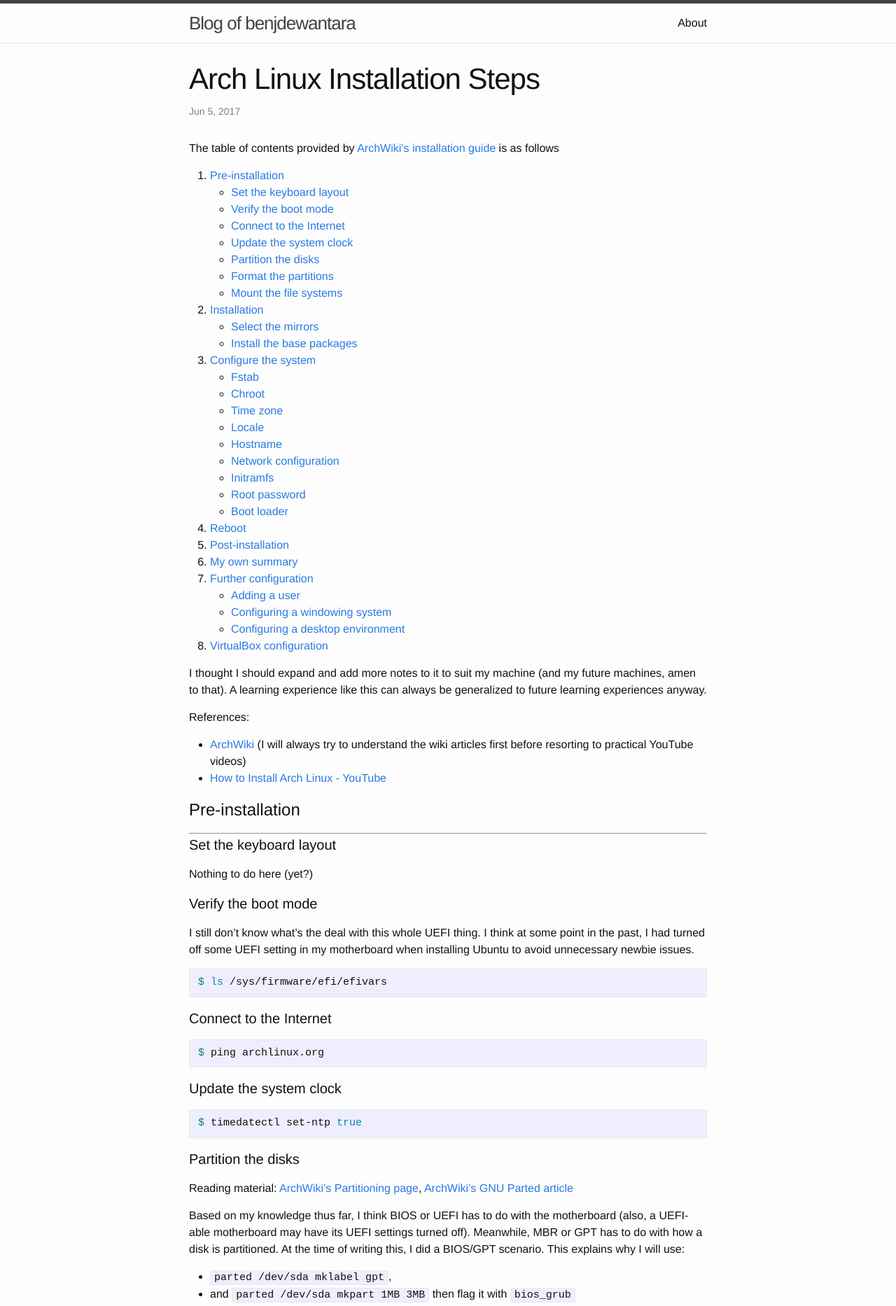
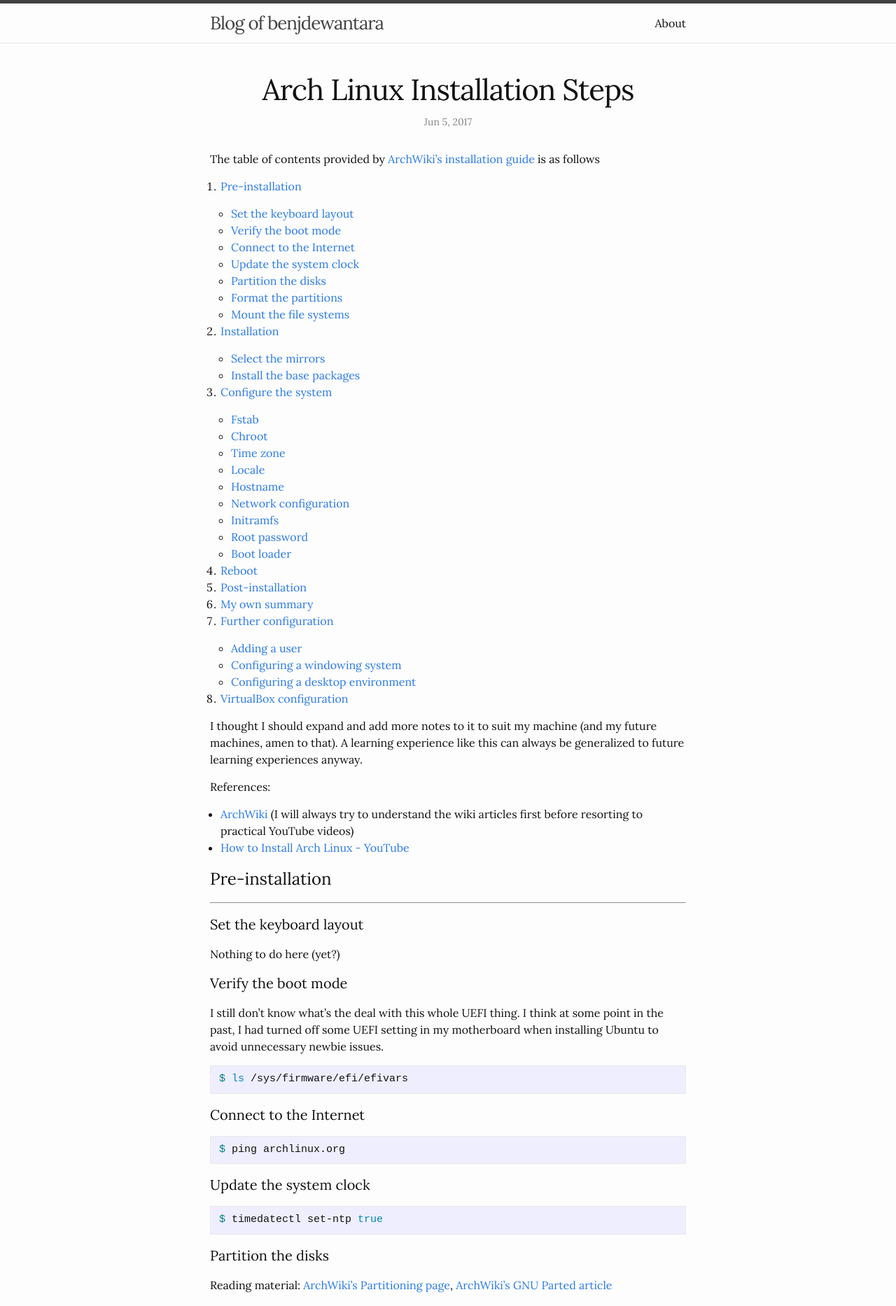
Before and after one commit to benjdewantara/benjdewantara.github.io, a Jekyll site: the page built from _posts/2017-06-05-arch-linux-installation-steps.md, in a window 1280 px wide. Shown: the top 1866 px of the page at 70% size. Built offline with Jekyll 4.4.1, drawn with Linux system fonts in a browser that asks for light colours; comment, search, counter and statistics services are not loaded; some of the changed text lies outside the part shown.

Commit message:
Edit styling: Lora font, shadowy div box and table

```diff
--- a/_sass/_base.scss
+++ b/_sass/_base.scss
@@ -3,7 +3,7 @@
  */
 body, h1, h2, h3, h4, h5, h6,
 p, blockquote, pre, hr,
-dl, dd, ol, ul, figure {
+dl, dd, ol, ul, figure, table {
     margin: 0;
     padding: 0;
 }
@@ -32,11 +32,11 @@
  */
 h1, h2, h3, h4, h5, h6,
 p, blockquote, pre,
-ul, ol, dl, figure,
+ul, ol, dl, figure, table,
 %vertical-rhythm {
+    margin-top: $spacing-unit / 2;
     margin-bottom: $spacing-unit / 2;
 }
-
 
 
 /**
@@ -66,7 +66,7 @@
  * Lists
  */
 ul, ol {
-    margin-left: $spacing-unit;
+    margin-left: $spacing-unit / 2;
 }
 
 li {
--- a/_sass/_layout.scss
+++ b/_sass/_layout.scss
@@ -187,6 +187,7 @@
 .post-meta {
     font-size: $small-font-size;
     color: $grey-color;
+    text-align: center;
 }
 
 .post-link {
@@ -207,6 +208,7 @@
     font-size: 42px;
     letter-spacing: -1px;
     line-height: 1;
+    text-align: center;
 
     @include media-query($on-laptop) {
         font-size: 36px;
@@ -239,4 +241,22 @@
             font-size: 18px;
         }
     }
+
+    table {
+        border: 1px solid black;
+	    border-collapse: collapse;
+        box-shadow: 0px 4px 8px 0 rgba(0, 0, 0, 0.2), 0 6px 20px 0 rgba(0, 0, 0, 0.19);
+    }
+
+    th, td {
+        border: 1px solid black;
+	padding: 8px;
+    }
+
+    .encase-in-box {
+        border: 1px solid black;
+        margin: $spacing-unit $spacing-unit $spacing-unit $spacing-unit;
+        box-shadow: 0px 4px 8px 0 rgba(0, 0, 0, 0.2), 0 6px 20px 0 rgba(0, 0, 0, 0.19);
+        padding: 0 $spacing-unit 0 $spacing-unit;
+    }
 }
--- a/css/main.scss
+++ b/css/main.scss
@@ -3,10 +3,14 @@
 ---
 @charset "utf-8";
 
-
+@import url('https://fonts.googleapis.com/css?family=Lora');
 
 // Our variables
-$base-font-family: "Helvetica Neue", Helvetica, Arial, sans-serif;
+// $base-font-family: "Helvetica Neue", Helvetica, Arial, sans-serif;
+// $base-font-family: "Times New Roman", Times, serif;
+$base-font-family: "Lora", serif;
+// $base-font-family: serif;
+// $base-font-family: "Source Sans Pro", "q_serif", Times, serif;
 $base-font-size:   16px;
 $base-font-weight: 400;
 $small-font-size:  $base-font-size * 0.875;
@@ -23,11 +27,10 @@
 $grey-color-dark:  darken($grey-color, 25%);
 
 // Width of the content area
-$content-width:    800px;
+$content-width:    740px;
 
 $on-palm:          600px;
-$on-laptop:        800px;
-
+$on-laptop:        740px;
 
 
 // Use media queries like this:
```
